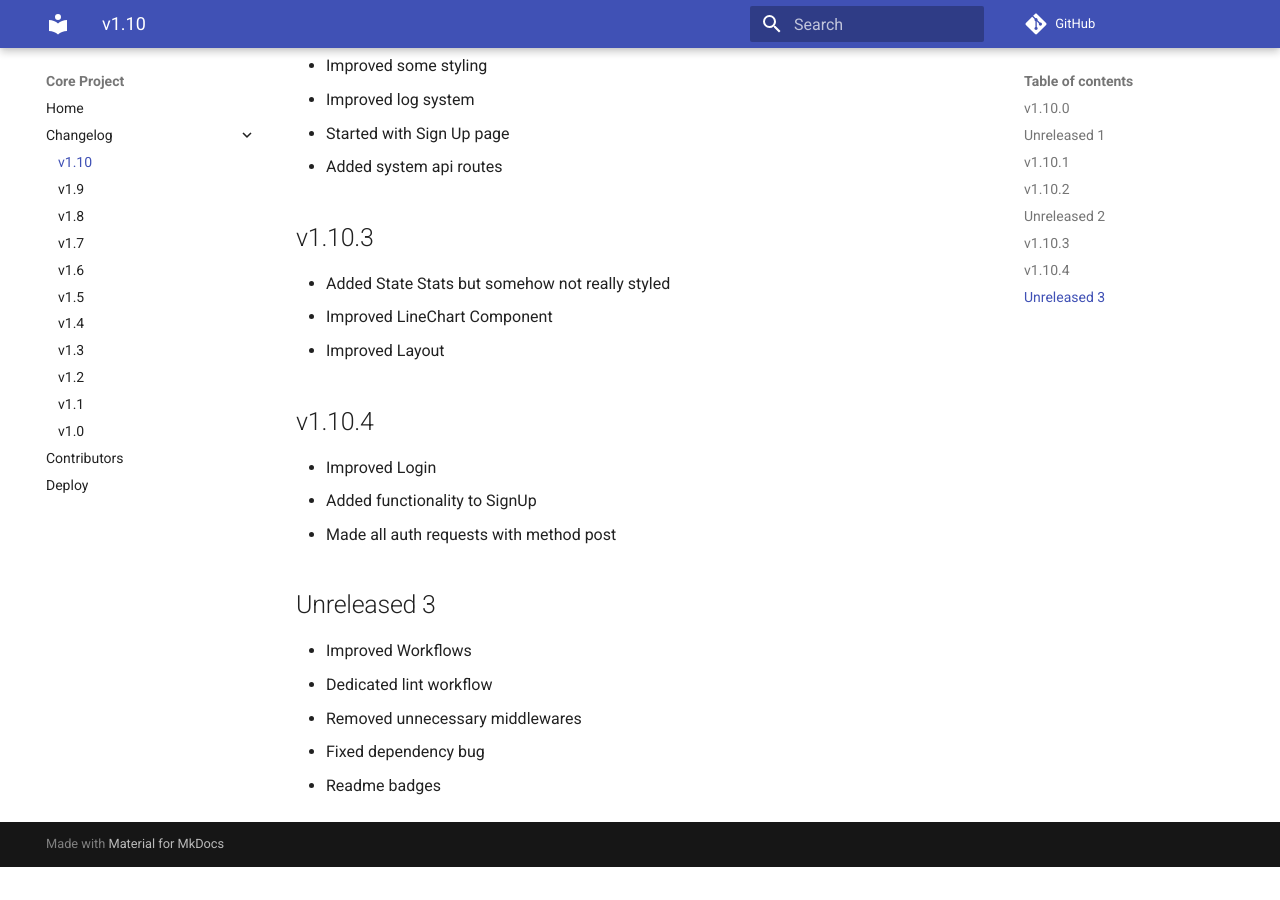
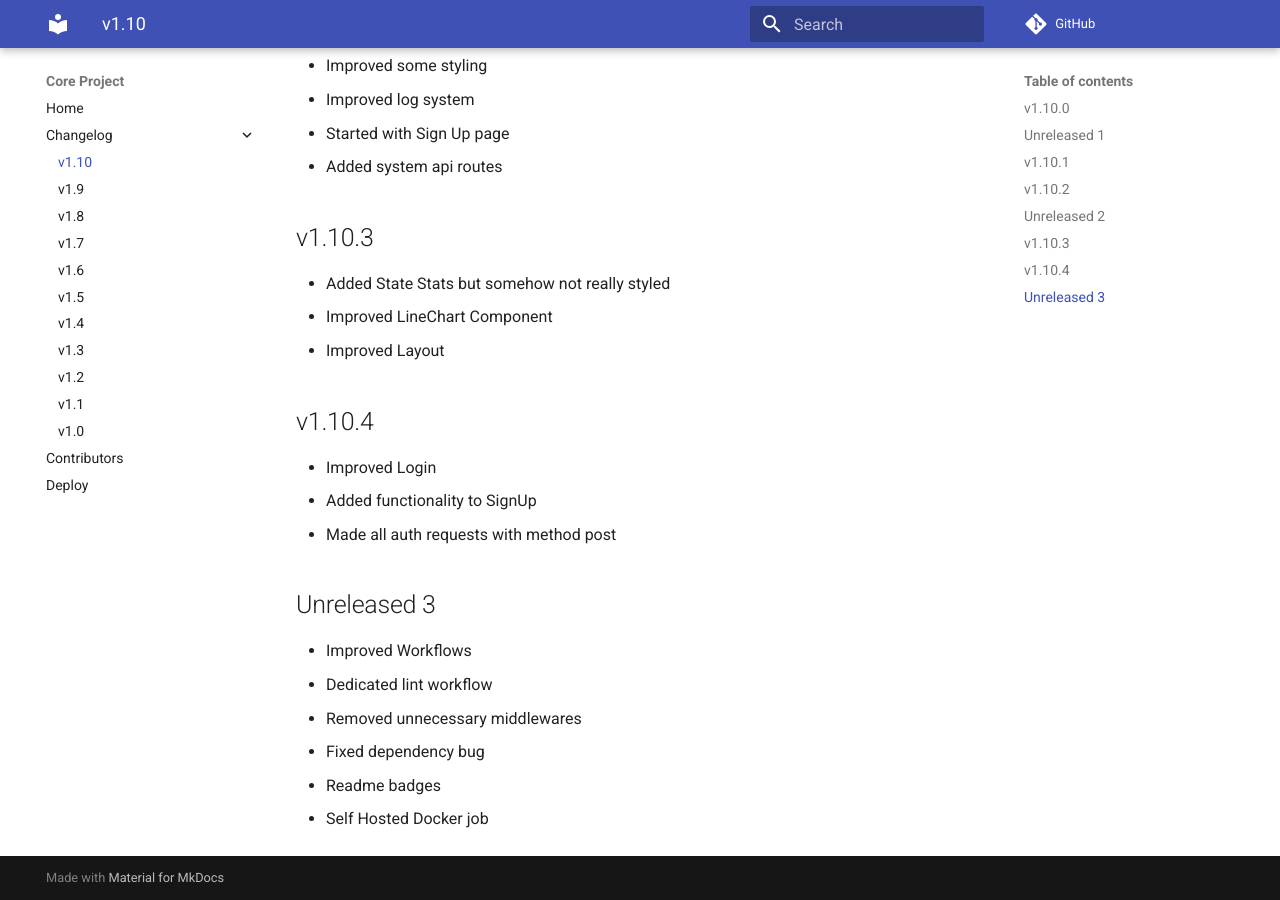
Before and after one commit to feluxerich/core, an MkDocs documentation site: the page built from docs/docs/changelog/v1.10.md, in a window 1280 px wide and 900 px high, scrolled down 1181 px. Built offline with MkDocs 1.6.1 and Material for MkDocs 9.7.7, drawn with Linux system fonts in a browser that asks for light colours; comment, search, counter and statistics services are not loaded; before the commit the page ends 2048 px from its top, so only the background shows below that.

Commit message:
self hosted

```diff
--- a/docs/docs/changelog/v1.10.md
+++ b/docs/docs/changelog/v1.10.md
@@ -58,3 +58,4 @@
 - Removed unnecessary middlewares
 - Fixed dependency bug
 - Readme badges
+- Self Hosted Docker job
```
Also changed, not shown: 1 other file.
